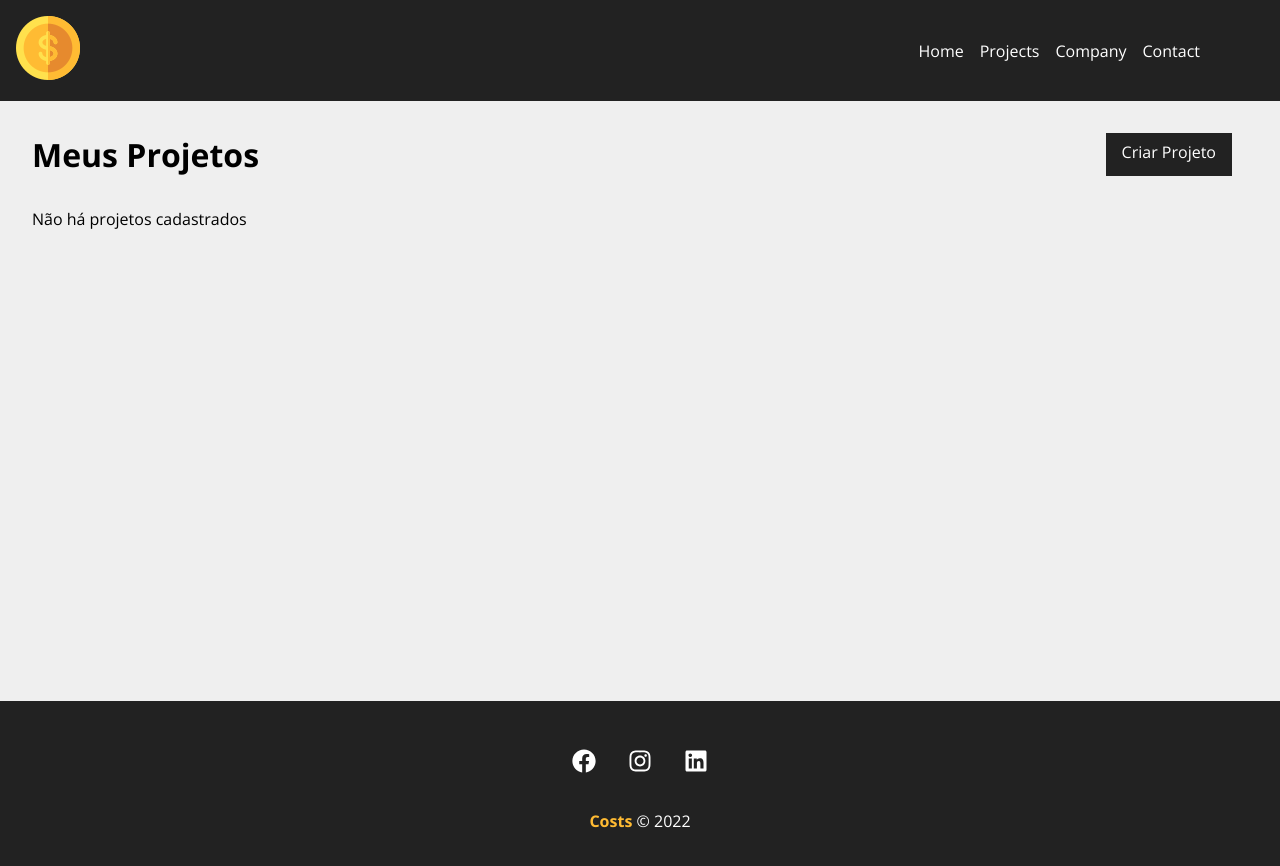
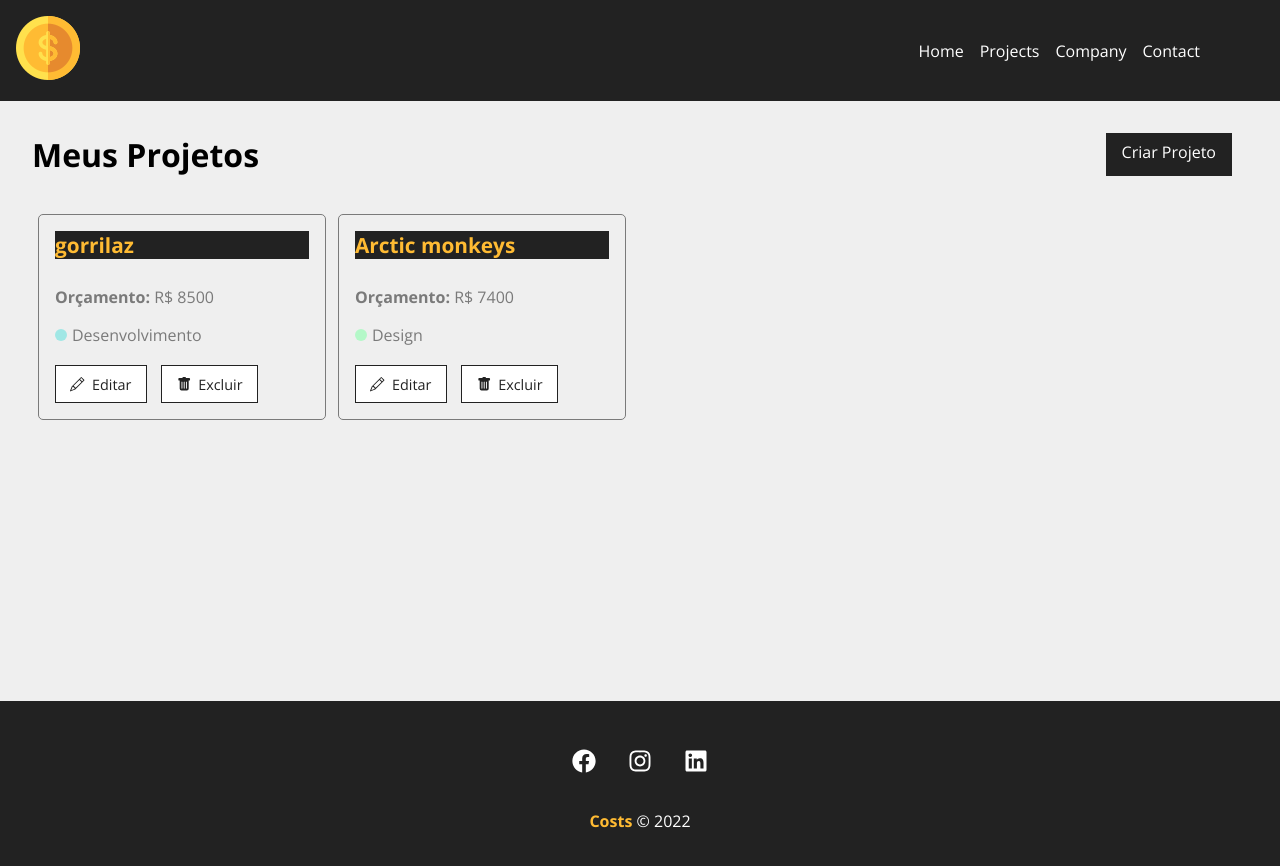
Before and after one commit to Artoriasif/react-Costs, a React (Create React App) app: page /projects in a window 1280 px wide. Shown: the top 866 px of the page. Built offline with nearby package versions, Linux system fonts and the light colour scheme; data requests are answered from the project's data file.

Commit message:
Página de edição de dados (UPDATE)

```diff
--- a/db.json
+++ b/db.json
@@ -1,5 +1,28 @@
 {
-  "projects": [],
+  "projects": [
+    {
+      "name": "gorrilaz",
+      "budget": "8500",
+      "category": {
+        "id": "2",
+        "name": "Desenvolvimento"
+      },
+      "cost": 0,
+      "services": [],
+      "id": 1
+    },
+    {
+      "name": "Arctic monkeys",
+      "budget": "7400",
+      "category": {
+        "id": "3",
+        "name": "Design"
+      },
+      "cost": 0,
+      "services": [],
+      "id": 2
+    }
+  ],
   "categories": [
     {
       "id": 1,
--- a/src/App.js
+++ b/src/App.js
@@ -4,6 +4,7 @@
 import Contact from "./components/pages/Contact";
 import NewProject from "./components/pages/NewProject";
 import Projects from "./components/pages/Projects";
+import Project from "./components/pages/Project";
 
 import Container from "./components/layout/Container";
 import Navbar from "./components/layout/Navbar";
@@ -20,6 +21,7 @@
           <Route path="/company" element={<Company />} />
           <Route path="/contact" element={<Contact />} />
           <Route path="/new-project" element={<NewProject />} />
+          <Route path="/project/:id" element={<Project />} />
         </Routes>
       </Container>
       <Footer />
--- /dev/null
+++ b/src/components/pages/Project.js
@@ -0,0 +1,27 @@
+import styles from "./Project.module.css";
+import { useParams } from "react-router-dom";
+import { useState, useEffect } from "react";
+
+function Project() {
+  const { id } = useParams();
+  console.log(id);
+
+  const [project, setProject] = useState([]);
+
+  useEffect(() => {
+    fetch(`http://localhost:5000/projects/${id}`, {
+      method: "GET",
+      headers: {
+        "Content-Type": "application/json",
+      },
+    })
+      .then((resp) => resp.json())
+      .then((data) => {
+        setProject(data);
+      });
+  }, [id]);
+
+  return <p>projeto: {project.name}</p>;
+}
+
+export default Project;
--- a/src/components/project/ProjectCard.js
+++ b/src/components/project/ProjectCard.js
@@ -18,7 +18,7 @@
         <span className={`${styles[category.toLowerCase()]}`}></span> {category}
       </p>
       <div className={styles.project_card_actions}>
-        <Link to="/">
+        <Link to={`/project/${id}`}>
           <BsPencil /> Editar
         </Link>
         <button onClick={remove}>
```
Also changed, not shown: src/components/pages/Project.module.css (added).
